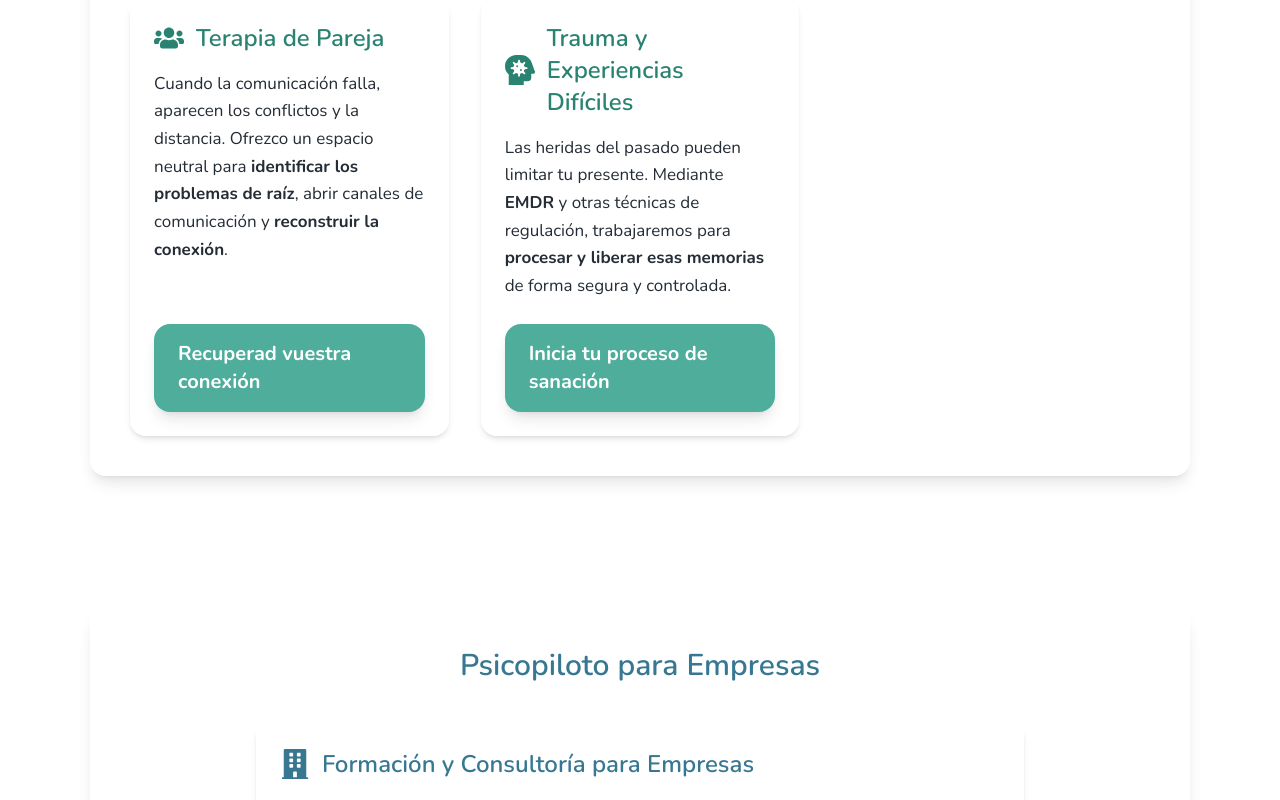
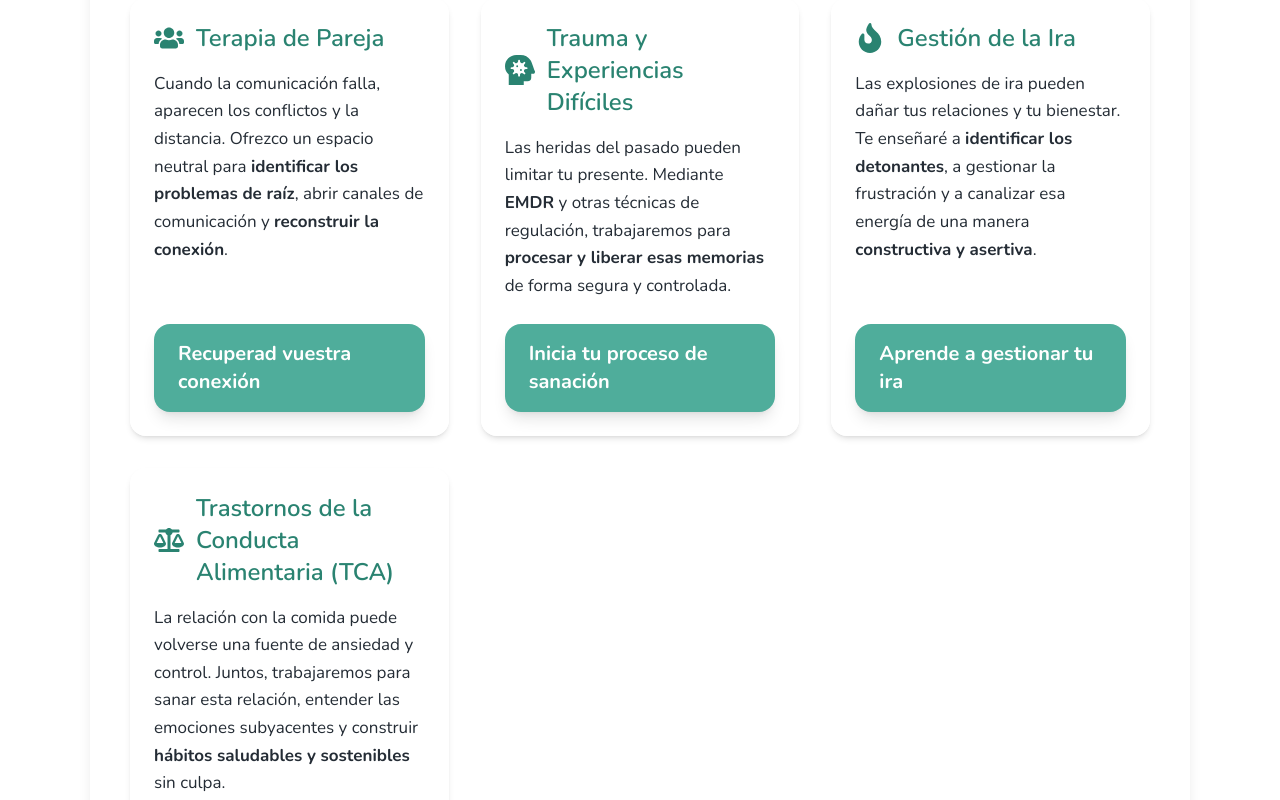
Before and after one commit to psicopiloto/psicopilotopage1, a Next.js app: page /servicios in a window 1280 px wide. Shown: the part 1160-1960 px from the top of the page. Built offline with nearby package versions, Linux system fonts and the light colour scheme.

Commit message:
Update servicios.js

```diff
--- a/pages/servicios.js
+++ b/pages/servicios.js
@@ -13,6 +13,9 @@ import {
   FaUsers,
   FaHeadSideVirus,
   FaBuilding,
+  // ✨ CAMBIO: Añadidos nuevos iconos para los nuevos servicios
+  FaBalanceScale,
+  FaFire,
 } from "react-icons/fa";
 
 export default function Servicios() {
@@ -47,6 +50,20 @@ export default function Servicios() {
       cta: "Inicia tu proceso de sanación",
       icon: <FaHeadSideVirus aria-hidden="true" />,
     },
+    // ✨ CAMBIO: Añadido el nuevo servicio de Gestión de la Ira
+    {
+      title: "Gestión de la Ira",
+      desc: "Las explosiones de ira pueden dañar tus relaciones y tu bienestar. Te enseñaré a <strong>identificar los detonantes</strong>, a gestionar la frustración y a canalizar esa energía de una manera <strong>constructiva y asertiva</strong>.",
+      cta: "Aprende a gestionar tu ira",
+      icon: <FaFire aria-hidden="true" />,
+    },
+    // ✨ CAMBIO: Añadido el nuevo servicio de TCA
+    {
+      title: "Trastornos de la Conducta Alimentaria (TCA)",
+      desc: "La relación con la comida puede volverse una fuente de ansiedad y control. Juntos, trabajaremos para sanar esta relación, entender las emociones subyacentes y construir <strong>hábitos saludables y sostenibles</strong> sin culpa.",
+      cta: "Sana tu relación con la comida",
+      icon: <FaBalanceScale aria-hidden="true" />,
+    },
   ];
 
   const serviciosEmpresas = [
@@ -74,7 +91,8 @@ export default function Servicios() {
         additionalMetaTags={[
           {
             name: "keywords",
-            content: "psicología, ansiedad, depresión, terapia de pareja, trauma, EMDR, psicoterapia online, psicología para empresas, liderazgo",
+            // ✨ CAMBIO: Añadidas nuevas keywords para los nuevos servicios
+            content: "psicología, ansiedad, depresión, terapia de pareja, trauma, EMDR, psicoterapia online, psicología para empresas, liderazgo, TCA, trastornos alimentarios, gestión de la ira, control de la ira",
           },
           { name: "author", content: "Jose Carlos Rguez. Retamar" },
         ]}
@@ -99,7 +117,6 @@ export default function Servicios() {
 
       <PageHeader
         title="Servicios de Psicología"
-        // ✨ CORRECCIÓN DE TONO: Subtítulo ajustado para ser más natural y menos técnico
         subtitle="Un enfoque práctico y resolutivo para la terapia individual y la formación de empresas, inspirado en los principios de la aviación."
         backgroundImage="/header-servicios.webp"
       />
```
